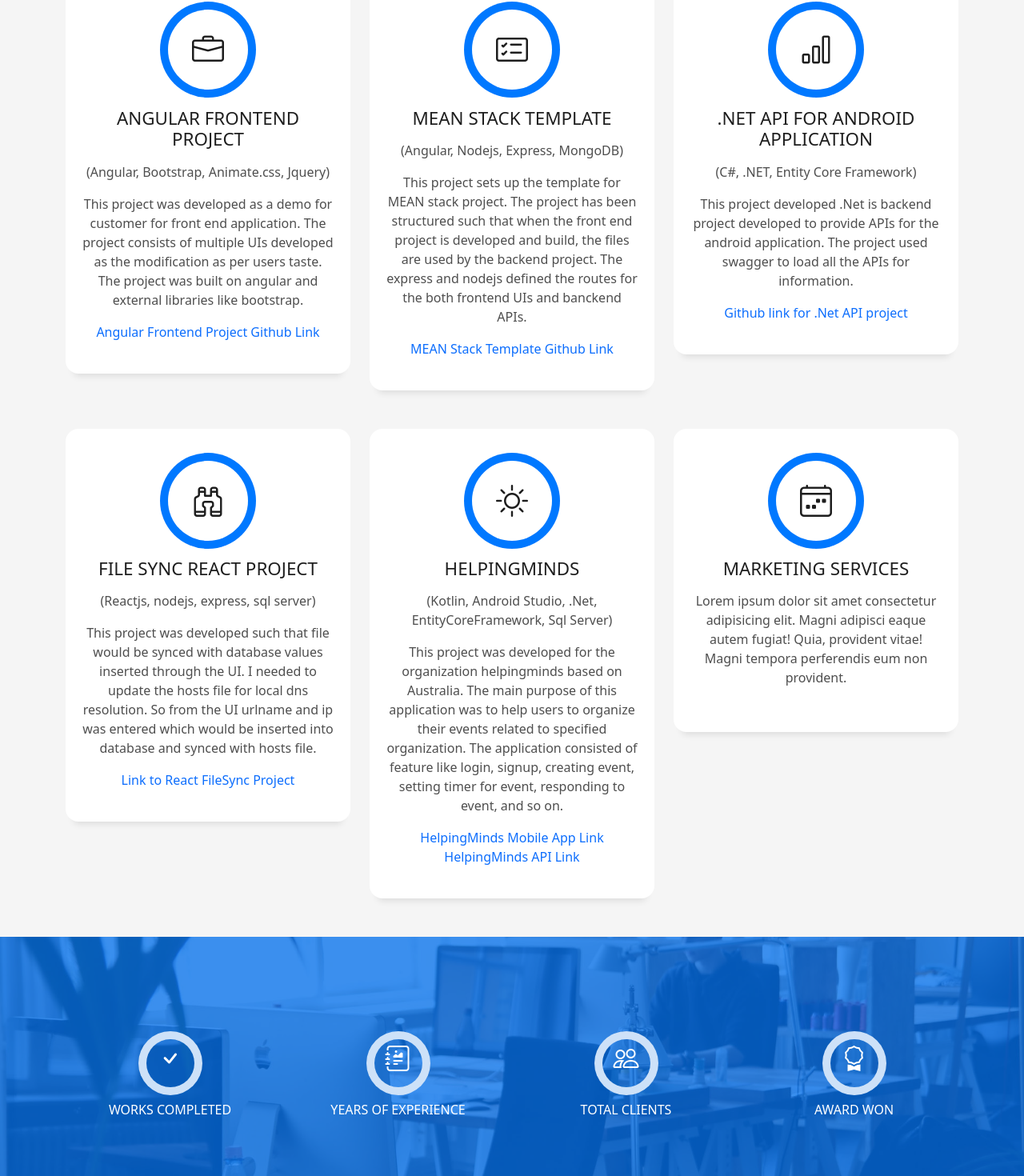
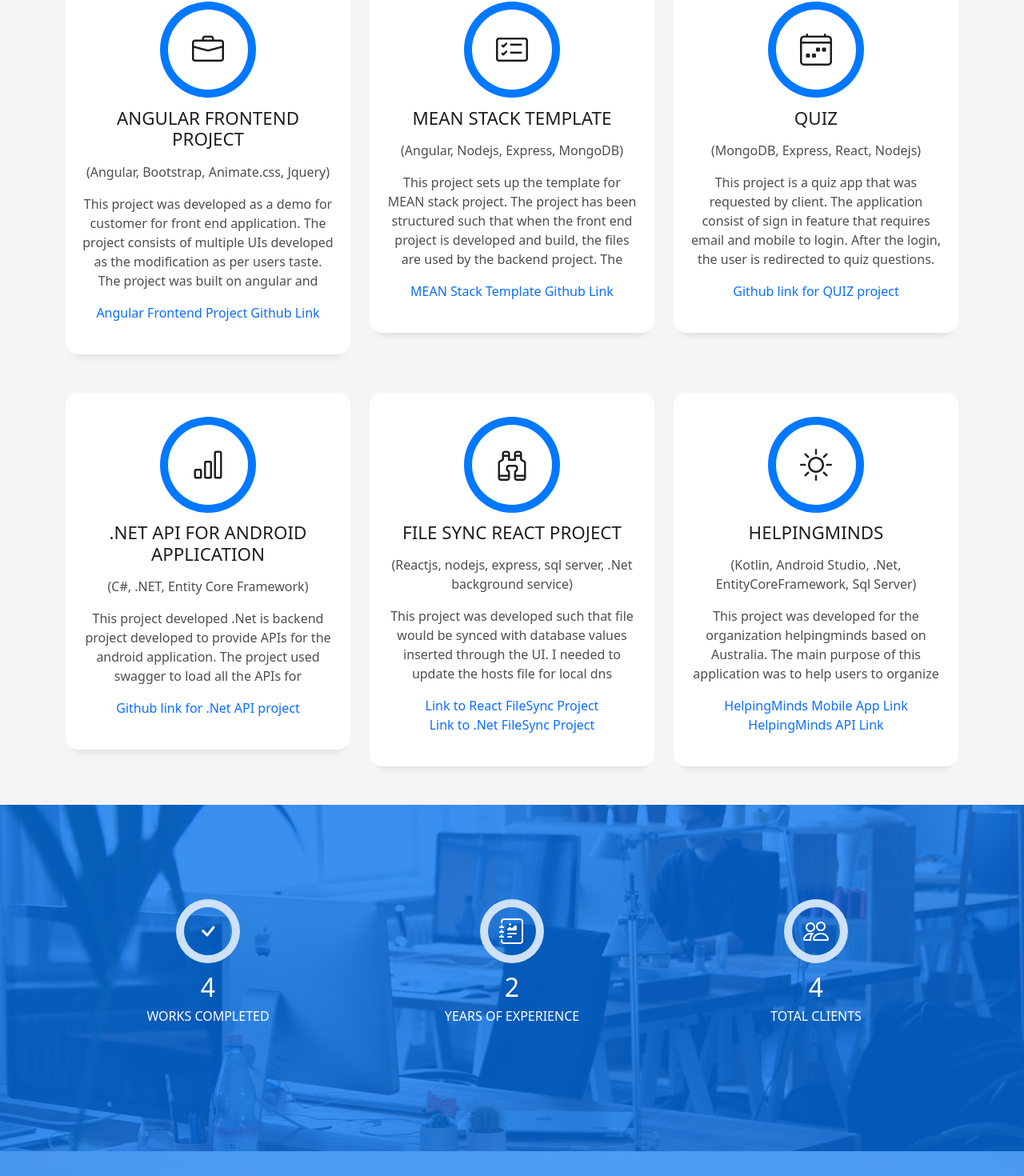
Before and after one commit to unknownshack/portfolio-website, an Angular app: page / in a window 1280 px wide. Shown: the part 2298-3768 px from the top of the page at 80% size. Built offline with nearby package versions, Linux system fonts and the light colour scheme.

Commit message:
Added code changes for making github block expandable

```diff
--- a/angular.json
+++ b/angular.json
@@ -94,5 +94,8 @@
         }
       }
     }
+  },
+  "cli": {
+    "analytics": false
   }
 }
--- a/package.json
+++ b/package.json
@@ -24,7 +24,7 @@
   },
   "devDependencies": {
     "@angular-devkit/build-angular": "^15.2.0",
-    "@angular/cli": "~15.2.0",
+    "@angular/cli": "^15.2.10",
     "@angular/compiler-cli": "^15.2.0",
     "@types/jasmine": "~4.3.0",
     "jasmine-core": "~4.5.0",
--- a/src/app/app.component.html
+++ b/src/app/app.component.html
@@ -107,7 +107,7 @@
                     <div class="progress-bar" role="progressbar" style="width: 80%" aria-valuenow="80" aria-valuemin="0"
                       aria-valuemax="100"></div>
                   </div>
-                  <span>Dot net</span> <span class="pull-right ml-2">80%</span>
+                  <span>.Net</span> <span class="pull-right ml-2">80%</span>
                   <div class="progress">
                     <div class="progress-bar" role="progressbar" style="width: 80%" aria-valuenow="80" aria-valuemin="0"
                       aria-valuemax="100"></div>
@@ -212,12 +212,12 @@
             <div class="service-content">
               <h2 class="s-title">Angular Frontend Project</h2>
               <p class="s-description text-center">(Angular, Bootstrap, Animate.css, Jquery)</p>
-              <p class="s-description text-center">
+              <app-expandable-div [initialHeight]="'120px'" [text]="'
                 This project was developed as a demo for customer for front end application.
                 The project consists of multiple UIs developed as the modification as per users taste.
                 The project was built on angular and external libraries like bootstrap.
-              </p>
-              <a class="text-primary" href="https://github.com/unknownshack/RKInternWebsite">Angular Frontend Project Github Link</a>
+                '"></app-expandable-div>
+                <a class="text-primary" href="https://github.com/unknownshack/RKInternWebsite">Angular Frontend Project Github Link</a>
             </div>
           </div>
         </div>
@@ -229,12 +229,29 @@
             <div class="service-content">
               <h2 class="s-title">MEAN Stack Template</h2>
               <p class="s-description text-center">(Angular, Nodejs, Express, MongoDB)</p>
-              <p class="s-description text-center">
-                This project sets up the template for MEAN stack project.
-                The project has been structured such that when the front end project is developed and build, the files are used by the backend project.
-                The express and nodejs defined the routes for the both frontend UIs and banckend APIs.
-              </p>
+              <app-expandable-div [initialHeight]="'120px'" [text]="'This project sets up the template for MEAN stack project.
+              The project has been structured such that when the front end project is developed and build, the files are used by the backend project.
+              The express and nodejs defined the routes for the both frontend UIs and banckend APIs.'"></app-expandable-div>
+
               <a class="text-primary" href="https://github.com/unknownshack/mean-stack-template">MEAN Stack Template Github Link</a>
+            </div>
+          </div>
+        </div>
+        <div class="col-md-4">
+          <div class="service-box">
+            <div class="service-ico">
+              <span class="ico-circle"><i class="bi bi-calendar4-week"></i></span>
+            </div>
+            <div class="service-content">
+              <h2 class="s-title">Quiz</h2>
+              <p class="s-description text-center">(MongoDB, Express, React, Nodejs)</p>
+              <app-expandable-div [initialHeight]="'120px'" [text]="'
+                This project is a quiz app that was requested by client. The application consist of sign in feature that
+                requires email and mobile to login. After the login, the user is redirected to  quiz questions. Based on the answer
+                to the quiz, the user is credited with points.
+                '"></app-expandable-div>
+              <a class="text-primary" href="https://github.com/unknownshack/quiz-app">Github link for QUIZ project</a>
+
             </div>
           </div>
         </div>
@@ -246,11 +263,11 @@
             <div class="service-content">
               <h2 class="s-title">.Net API for Android Application</h2>
               <p class="s-description text-center">(C#, .NET, Entity Core Framework)</p>
-              <p class="s-description text-center">
+              <app-expandable-div [initialHeight]="'96px'" [text]="'
                 This project developed .Net is backend project developed to provide APIs for the android application.
                 The project used swagger to load all the APIs for information.
-              </p>
-              <a class="text-primary" href="https://github.com/unknownshack/OnlinePlatformApi">Github link for .Net API project</a>
+                '"></app-expandable-div>
+                <a class="text-primary" href="https://github.com/unknownshack/OnlinePlatformApi">Github link for .Net API project</a>
             </div>
           </div>
         </div>
@@ -261,13 +278,18 @@
             </div>
             <div class="service-content">
               <h2 class="s-title">File Sync React Project</h2>
-              <p class="s-description text-center">(Reactjs, nodejs, express, sql server)</p>
-              <p class="s-description text-center">
+              <p class="s-description text-center">(Reactjs, nodejs, express, sql server, .Net background service)</p>
+              <app-expandable-div [initialHeight]="'96px'" [text]="'
                 This project was developed such that file would be synced with database values inserted through the UI.
                 I needed to update the hosts file for local dns resolution. So from the UI urlname and ip was entered which
                 would be inserted into database and synced with hosts file.
-              </p>
+
+                Alternative project developed before was done in .Net as background service. The service would sync host file
+                with file that is easily accessible to user. For example: text file in the desktop.
+              '"></app-expandable-div>
               <a href="https://github.com/unknownshack/FileSync" class="text-primary">Link to React FileSync Project</a>
+              <br/>
+              <a href="https://github.com/RohitY2J/HostFileUpdate" class="text-primary">Link to .Net FileSync Project</a>
             </div>
           </div>
         </div>
@@ -279,28 +301,13 @@
             <div class="service-content">
               <h2 class="s-title">HelpingMinds</h2>
               <p class="s-description text-center">(Kotlin, Android Studio, .Net, EntityCoreFramework, Sql Server)</p>
-              <p class="s-description text-center">
+              <app-expandable-div [initialHeight]="'96px'" [text]="'
                 This project was developed for the organization helpingminds based on Australia.
                 The main purpose of this application was to help users to organize their events related to specified organization.
                 The application consisted of feature like login, signup, creating event, setting timer for event, responding to event, and so on.
-              </p>
+                '"></app-expandable-div>
               <a href="https://github.com/unknownshack/HelpingMinds" class="text-primary">HelpingMinds Mobile App Link</a><br/>
               <a href="https://github.com/unknownshack/HelpingMindsAPI" class="text-primary">HelpingMinds API Link</a>
-            </div>
-          </div>
-        </div>
-        <div class="col-md-4">
-          <div class="service-box">
-            <div class="service-ico">
-              <span class="ico-circle"><i class="bi bi-calendar4-week"></i></span>
-            </div>
-            <div class="service-content">
-              <h2 class="s-title">Marketing Services</h2>
-              <p class="s-description text-center">
-                Lorem ipsum dolor sit amet consectetur adipisicing elit. Magni adipisci eaque autem fugiat! Quia,
-                provident vitae! Magni
-                tempora perferendis eum non provident.
-              </p>
             </div>
           </div>
         </div>
@@ -313,51 +320,39 @@
     <div class="overlay-mf"></div>
     <div class="container position-relative">
       <div class="row">
-        <div class="col-sm-3 col-lg-3">
+        <div class="col-sm-4 col-lg-4">
           <div class="counter-box counter-box pt-4 pt-md-0">
             <div class="counter-ico">
               <span class="ico-circle"><i class="bi bi-check"></i></span>
             </div>
             <div class="counter-num">
               <p data-purecounter-start="0" data-purecounter-end="450" data-purecounter-duration="1"
-                class="counter purecounter"></p>
+                class="counter purecounter">4</p>
               <span class="counter-text">WORKS COMPLETED</span>
             </div>
           </div>
         </div>
-        <div class="col-sm-3 col-lg-3">
+        <div class="col-sm-4 col-lg-4">
           <div class="counter-box pt-4 pt-md-0">
             <div class="counter-ico">
               <span class="ico-circle"><i class="bi bi-journal-richtext"></i></span>
             </div>
             <div class="counter-num">
               <p data-purecounter-start="0" data-purecounter-end="25" data-purecounter-duration="1"
-                class="counter purecounter"></p>
+                class="counter purecounter">2</p>
               <span class="counter-text">YEARS OF EXPERIENCE</span>
             </div>
           </div>
         </div>
-        <div class="col-sm-3 col-lg-3">
+        <div class="col-sm-4 col-lg-4">
           <div class="counter-box pt-4 pt-md-0">
             <div class="counter-ico">
               <span class="ico-circle"><i class="bi bi-people"></i></span>
             </div>
             <div class="counter-num">
               <p data-purecounter-start="0" data-purecounter-end="550" data-purecounter-duration="1"
-                class="counter purecounter"></p>
+                class="counter purecounter">4</p>
               <span class="counter-text">TOTAL CLIENTS</span>
-            </div>
-          </div>
-        </div>
-        <div class="col-sm-3 col-lg-3">
-          <div class="counter-box pt-4 pt-md-0">
-            <div class="counter-ico">
-              <span class="ico-circle"><i class="bi bi-award"></i></span>
-            </div>
-            <div class="counter-num">
-              <p data-purecounter-start="0" data-purecounter-end="48" data-purecounter-duration="1"
-                class="counter purecounter"></p>
-              <span class="counter-text">AWARD WON</span>
             </div>
           </div>
         </div>
@@ -366,7 +361,7 @@
   </div><!-- End Counter Section -->
 
   <!-- ======= Portfolio Section ======= -->
-  <section id="work" class="portfolio-mf sect-pt4 route">
+  <!-- <section id="work" class="portfolio-mf sect-pt4 route">
     <div class="container">
       <div class="row">
         <div class="col-sm-12">
@@ -529,7 +524,8 @@
 
       </div>
     </div>
-  </section><!-- End Portfolio Section -->
+  </section> -->
+  <!-- End Portfolio Section -->
 
   <!-- ======= Testimonials Section ======= -->
   <div class="testimonials paralax-mf bg-image" style="background-image: url(assets/img/overlay-bg.jpg)">
@@ -550,14 +546,13 @@
                   </div>
                   <div class="content-test">
                     <p class="description lead">
-                      Curabitur arcu erat, accumsan id imperdiet et, porttitor at sem. Lorem ipsum dolor sit amet,
-                      consectetur adipiscing elit.
+                      I believe there should be balance between process and target to get satisfied outcome.
                     </p>
                   </div>
                 </div>
               </div><!-- End testimonial item -->
 
-              <div class="swiper-slide">
+              <!-- <div class="swiper-slide">
                 <div class="testimonial-box">
                   <div class="author-test">
                     <img src="assets/img/testimonial-4.jpg" alt="" class="rounded-circle b-shadow-a">
@@ -570,7 +565,7 @@
                     </p>
                   </div>
                 </div>
-              </div><!-- End testimonial item -->
+              </div> -->
             </div>
             <div class="swiper-pagination"></div>
           </div>
--- a/src/app/app.module.ts
+++ b/src/app/app.module.ts
@@ -3,10 +3,12 @@ import { BrowserModule } from '@angular/platform-browser';
 
 import { AppRoutingModule } from './app-routing.module';
 import { AppComponent } from './app.component';
+import { ExpandableDivComponent } from './expandable-div/expandable-div.component';
 
 @NgModule({
   declarations: [
-    AppComponent
+    AppComponent,
+    ExpandableDivComponent
   ],
   imports: [
     BrowserModule,
--- /dev/null
+++ b/src/app/expandable-div/expandable-div.component.css
@@ -0,0 +1,13 @@
+/* expandable-div.component.css */
+.expandable-div {
+    overflow: hidden;
+    transition: expanded 0.3s ease; /* Add a smooth transition effect */
+  }
+
+.expanded {
+    max-height: none; /* Allow the div to expand to fit its content */
+}
+
+.clickable-paragraph{
+    cursor: pointer;
+}
--- /dev/null
+++ b/src/app/expandable-div/expandable-div.component.html
@@ -0,0 +1,2 @@
+<p (click)="toggleExpansion()" class="clickable-paragraph expandable-div s-description text-center" [class.expanded]="expanded" [style.height]="expanded ? null : initialHeight">{{ text }} </p>
+<!-- <button (click)="toggleExpansion()">{{ expanded ? 'Collapse' : 'Expand' }}</button> -->
--- /dev/null
+++ b/src/app/expandable-div/expandable-div.component.ts
@@ -0,0 +1,17 @@
+// expandable-div.component.ts
+import { Component, Input } from '@angular/core';
+
+@Component({
+  selector: 'app-expandable-div',
+  templateUrl: './expandable-div.component.html',
+  styleUrls: ['./expandable-div.component.css']
+})
+export class ExpandableDivComponent {
+  @Input() initialHeight: string = "10px";
+  @Input() text: string = "";
+  expanded = false;
+
+  toggleExpansion() {
+    this.expanded = !this.expanded;
+  }
+}
--- a/src/styles.css
+++ b/src/styles.css
@@ -930,6 +930,9 @@ a:hover {
   width: 60px;
   line-height: 1.5;
   box-shadow: 0 0 0 10px #cde1f8;
+  display: flex;
+  justify-content: center;
+  align-items: center;
 }
 
 .counter-num .counter {
```
Also changed, not shown: 2 other files (tests, documents, lock files or other folders).
